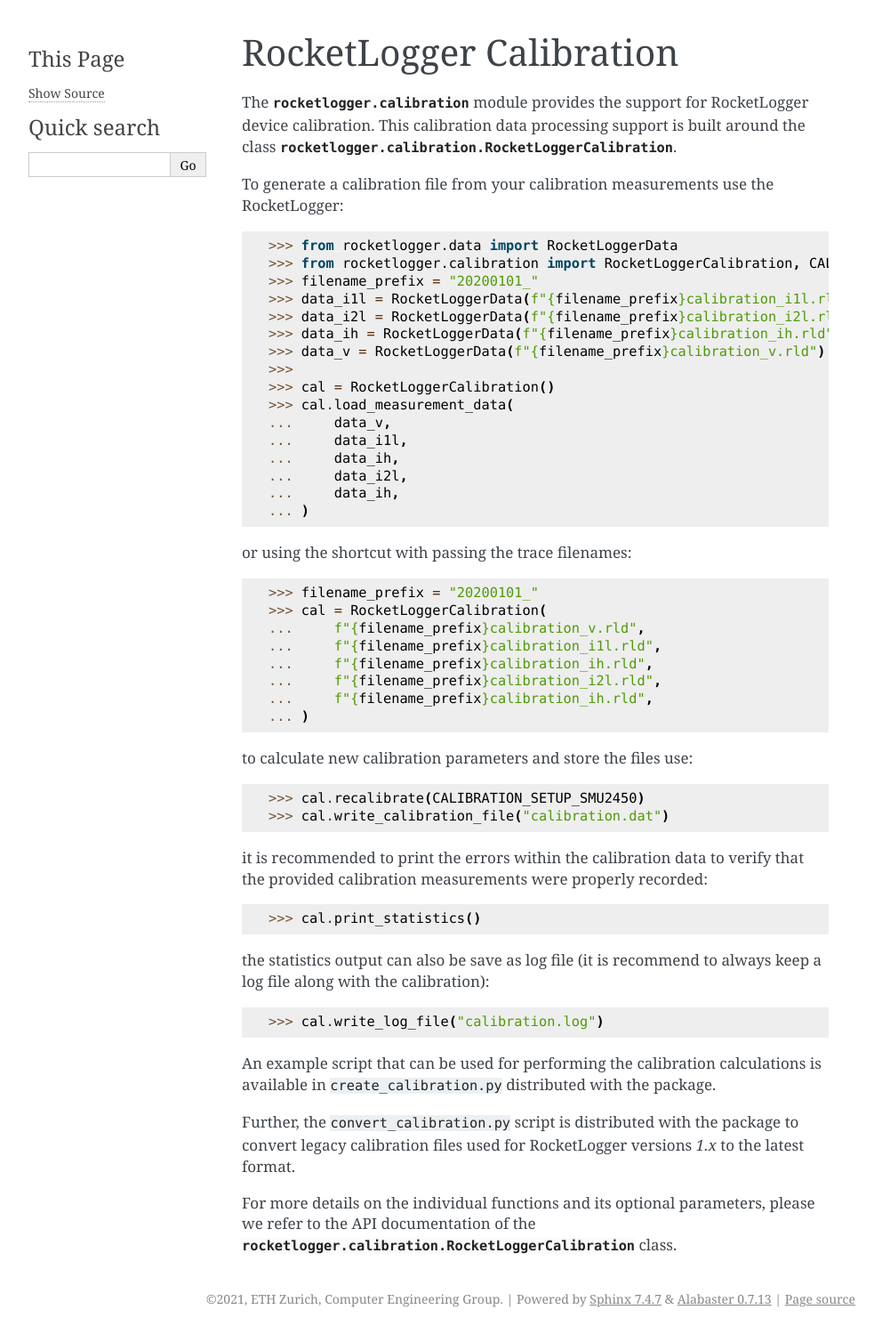
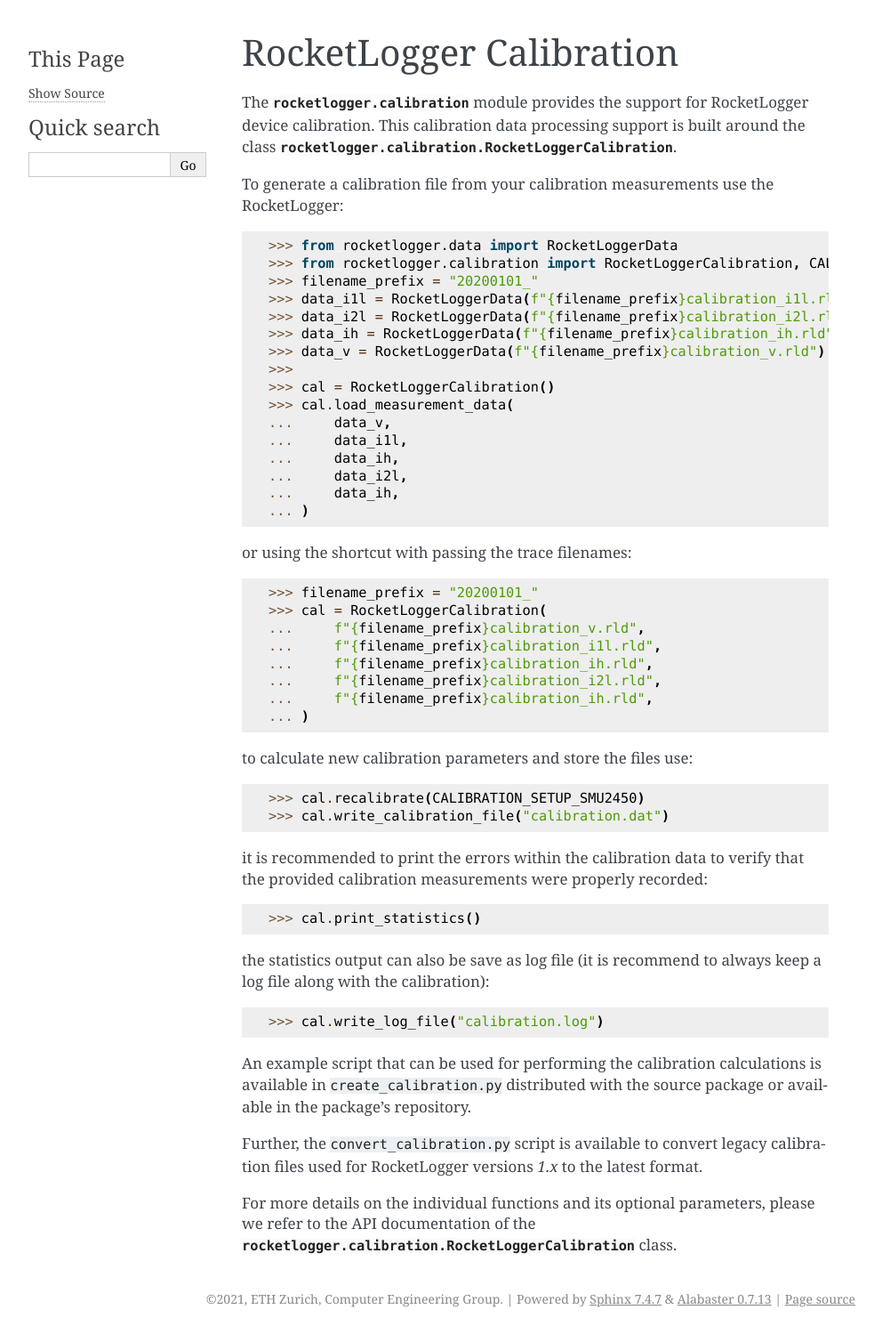
Before and after one commit to ETHZ-TEC/RocketLogger, a Sphinx documentation site: the page built from script/python/docs/calibration.rst, in a window 1280 px wide. Shown: the whole page at 89% size, without its empty margins (148-1140 px from the left). Built offline with Sphinx 7.4.7, drawn with Linux system fonts in a browser that asks for light colours.

Commit message:
correct availability of calibration helper scripts

```diff
--- a/script/python/docs/calibration.rst
+++ b/script/python/docs/calibration.rst
@@ -66,10 +66,11 @@
 
 
 An example script that can be used for performing the calibration
-calculations is available in ``create_calibration.py`` distributed with the package.
+calculations is available in ``create_calibration.py`` distributed with the
+source package or available in the package's repository.
 
-Further, the ``convert_calibration.py`` script is distributed with the package to
-convert legacy calibration files used for RocketLogger versions `1.x` to the latest format.
+Further, the ``convert_calibration.py`` script is available to convert legacy
+calibration files used for RocketLogger versions `1.x` to the latest format.
 
 
 For more details on the individual functions and its optional parameters,
```
